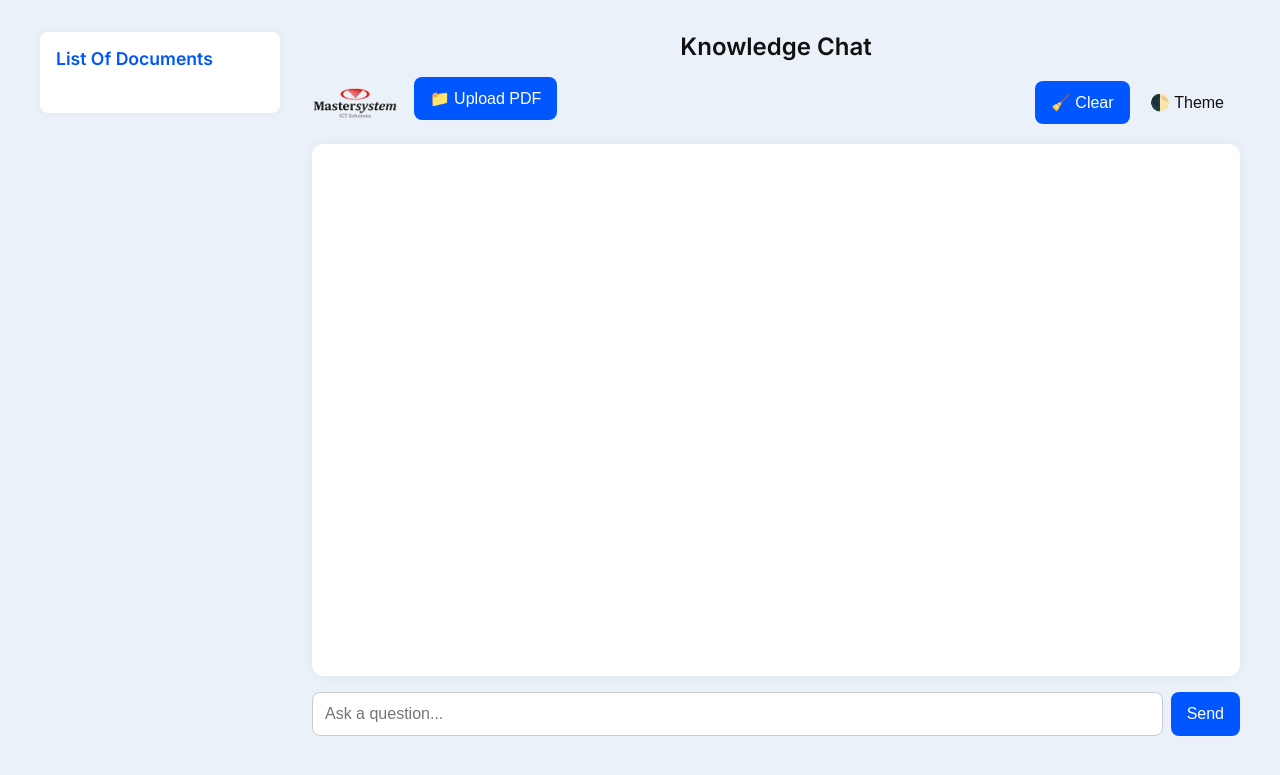
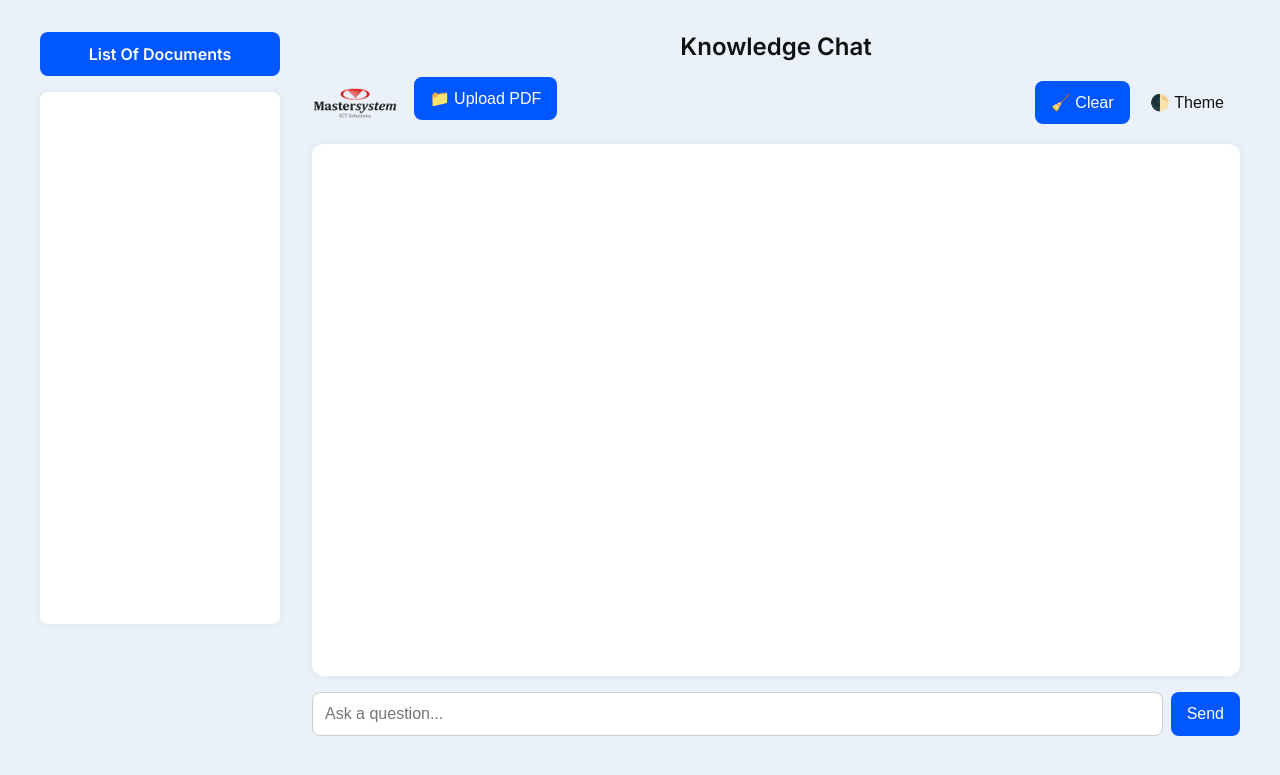
Before and after one commit to aristit0/CHAT_BOT_KNOWLEDGE_BASED, a Flask app: page / in a window 1280 px wide. Shown: the top 775 px of the page. Run offline with Flask 3, Linux system fonts and the light colour scheme; parts of the project's set-up code (start-up, migrations or seed data) failed here and were passed over.

Commit message:
initiante

```diff
--- a/knowledge_based/static/style.css
+++ b/knowledge_based/static/style.css
@@ -40,7 +40,6 @@ body {
 
 .container {
   display: flex;
-  align-items: flex-start;
   max-width: 1200px;
   margin: 0 auto;
   padding: 2rem 1rem;
@@ -51,7 +50,16 @@ body {
   margin-right: 2rem;
   display: flex;
   flex-direction: column;
-  justify-content: flex-start;
+}
+
+.sidebar .doc-header {
+  padding: 0.75rem 1rem;
+  background-color: var(--primary-blue);
+  color: white;
+  font-weight: 600;
+  border-radius: 8px;
+  margin-bottom: 1rem;
+  text-align: center;
 }
 
 .sidebar .doc-list {
@@ -60,17 +68,8 @@ body {
   background: var(--chatbox);
   border-radius: 8px;
   box-shadow: 0 0 8px rgba(0,0,0,0.05);
-  height: 500px;
+  max-height: 500px;
   overflow-y: auto;
-  display: flex;
-  flex-direction: column;
-}
-
-.sidebar .doc-list-title {
-  font-weight: 600;
-  color: var(--primary-blue);
-  font-size: 1.1rem;
-  margin-bottom: 0.75rem;
 }
 
 .main {
@@ -160,7 +159,6 @@ button {
   padding: 0;
   margin: 0;
   list-style: none;
-  flex-grow: 1;
 }
 
 .doc-list li {
--- a/knowledge_based/templates/index.html
+++ b/knowledge_based/templates/index.html
@@ -22,14 +22,14 @@
 </head>
 <body data-theme="light">
   <div class="container">
-    <!-- Sidebar: Document List -->
+    <!-- Sidebar -->
     <div class="sidebar">
-        <div class="doc-list" id="docList">
-          <div class="doc-list-title">List Of Documents</div>
-          <ul id="documentItems"></ul>
-          <div class="pagination" id="pagination"></div>
-        </div>
+      <div class="doc-header">List Of Documents</div>
+      <div class="doc-list" id="docList">
+        <ul id="documentItems"></ul>
+        <div class="pagination" id="pagination"></div>
       </div>
+    </div>
 
     <!-- Main Chat Area -->
     <div class="main">
```
